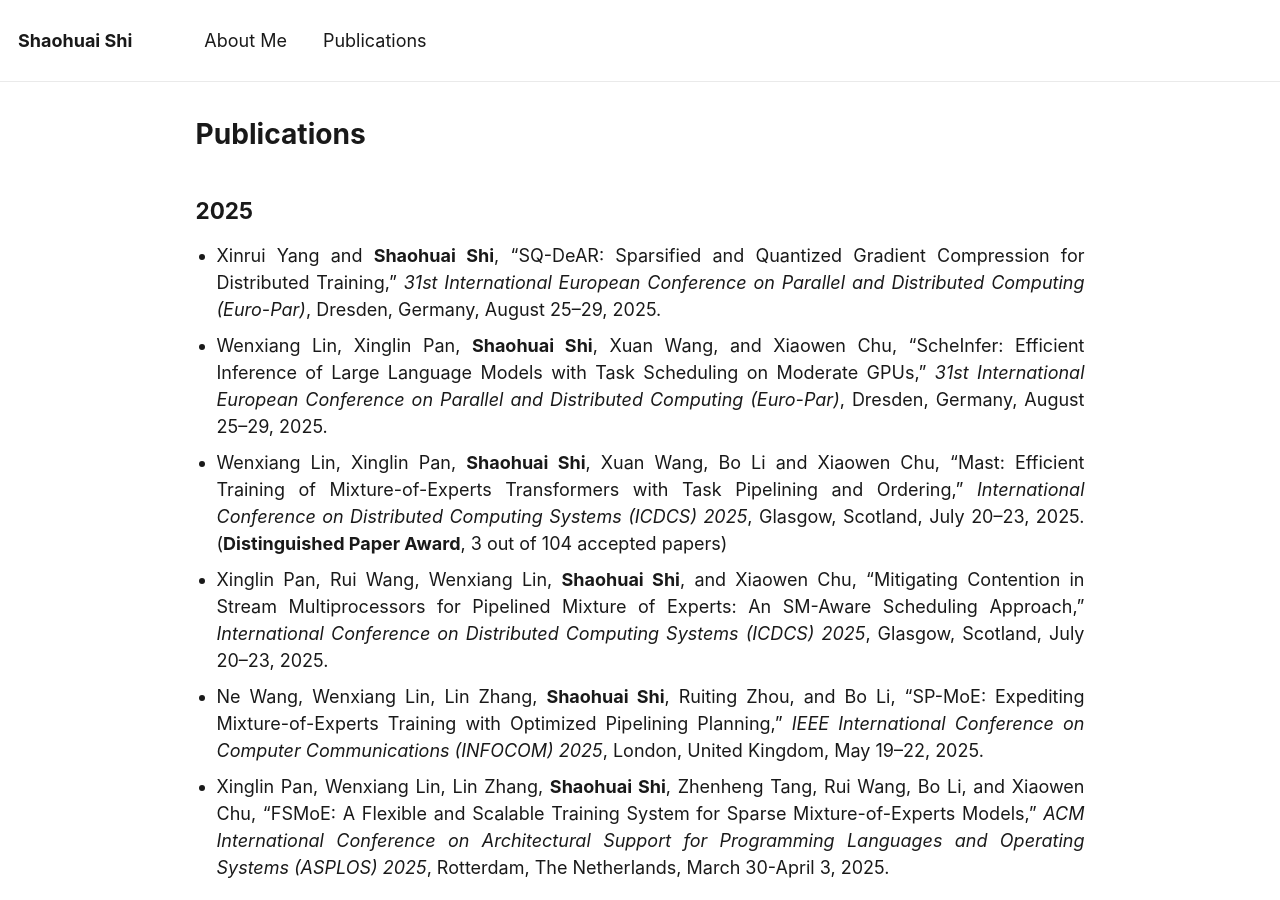
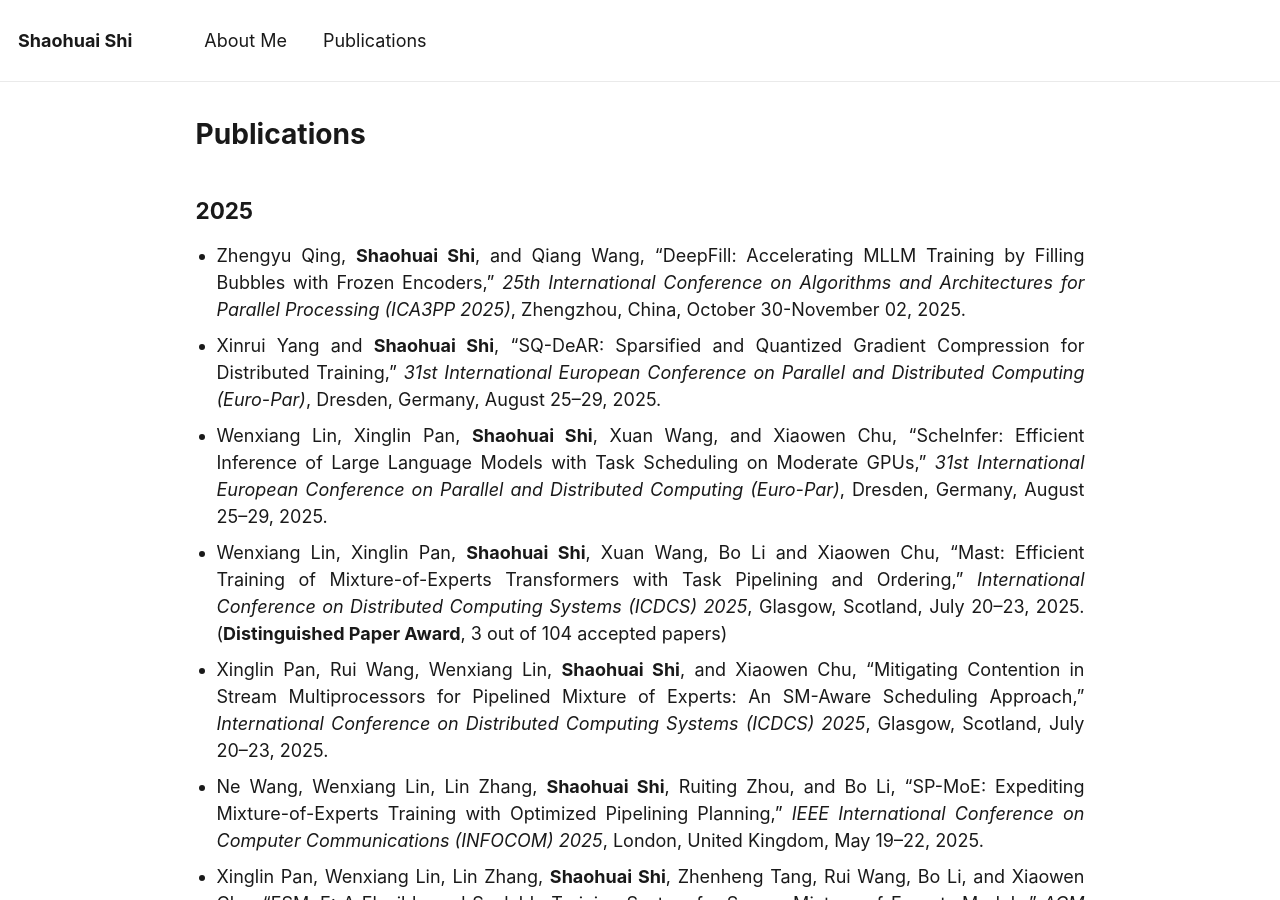
Before and after one commit to shaohuais/shaohuais.github.io, a Jekyll site: the page built from _pages/publications.md, in a window 1280 px wide and 900 px high. Built offline with Jekyll 4.4.1, drawn with Linux system fonts in a browser that asks for light colours.

Commit message:
add a pub

```diff
--- a/_pages/publications.md
+++ b/_pages/publications.md
@@ -14,6 +14,7 @@ author_profile: false
 Publications
 ======
 ## 2025
+- Zhengyu Qing, **Shaohuai Shi**, and Qiang Wang, "DeepFill: Accelerating MLLM Training by Filling Bubbles with Frozen Encoders," *25th International Conference on Algorithms and Architectures for Parallel Processing (ICA3PP 2025)*, Zhengzhou, China, October 30-November 02, 2025.
 - Xinrui Yang and **Shaohuai Shi**, "SQ-DeAR: Sparsified and Quantized Gradient Compression for Distributed Training," *31st International European Conference on Parallel and Distributed Computing (Euro-Par)*, Dresden, Germany, August 25–29, 2025.
 - Wenxiang Lin, Xinglin Pan, **Shaohuai Shi**, Xuan Wang, and Xiaowen Chu, "ScheInfer: Efficient Inference of Large Language Models with Task Scheduling on Moderate GPUs," *31st International European Conference on Parallel and Distributed Computing (Euro-Par)*, Dresden, Germany, August 25–29, 2025.
 - Wenxiang Lin, Xinglin Pan, **Shaohuai Shi**, Xuan Wang, Bo Li and Xiaowen Chu, "Mast: Efficient Training of Mixture-of-Experts Transformers with Task Pipelining and Ordering," *International Conference on Distributed Computing Systems (ICDCS) 2025*, Glasgow, Scotland, July 20–23, 2025. (**Distinguished Paper Award**, 3 out of 104 accepted papers)
```
